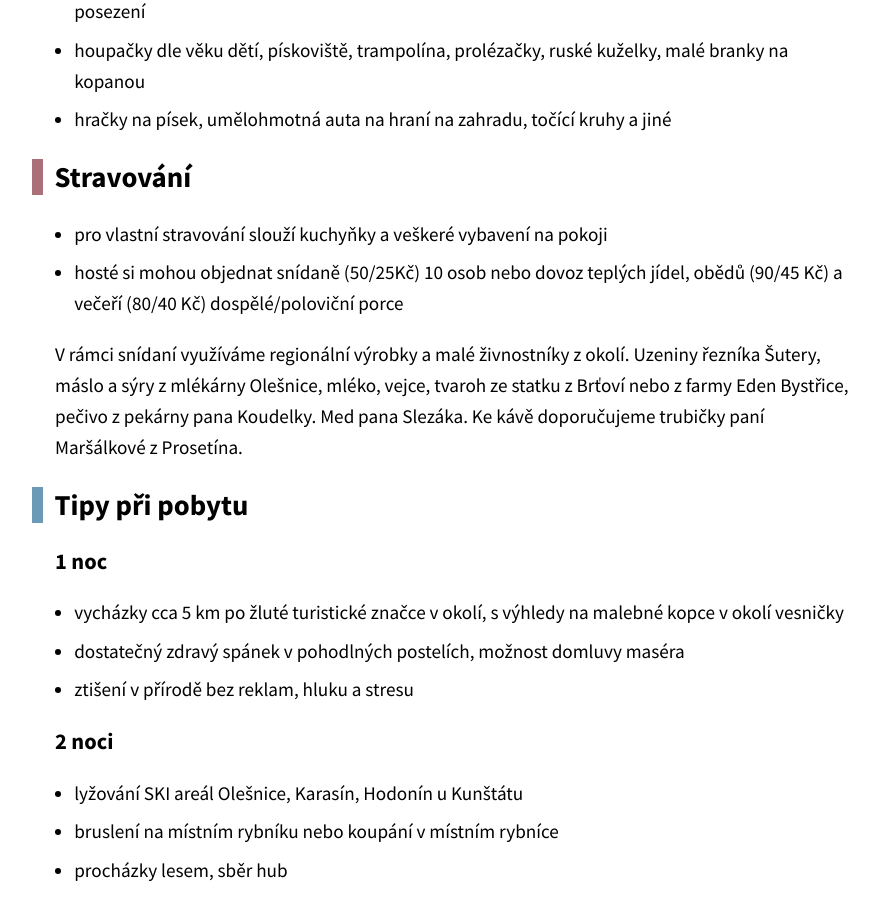
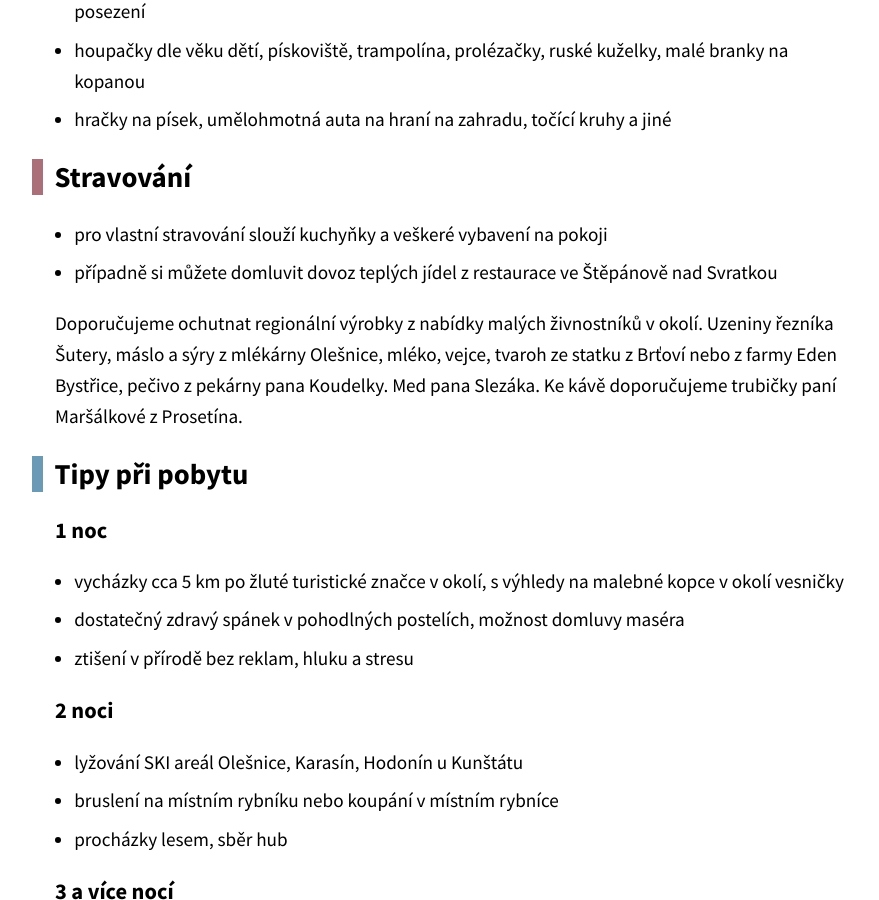
Before and after one commit to ctyridvory/website, a Jekyll site: the page built from ubytovani/pokoje.md, in a window 1280 px wide and 900 px high, scrolled down 2651 px. Shown: the whole window, without its empty margins (185-1064 px from the left). Built offline with Jekyll 4.4.1, drawn with Linux system fonts in a browser that asks for light colours; some web fonts are replaced.

Commit message:
Update pokoje.md

```diff
--- a/ubytovani/pokoje.md
+++ b/ubytovani/pokoje.md
@@ -71,9 +71,9 @@ Rodinný penzion poskytuje svým hostům 28 míst. Jedná se o 24 pevných lůž
 ## Stravování
 
 - pro vlastní stravování slouží kuchyňky a veškeré vybavení na pokoji
-- hosté si mohou objednat snídaně (50/25Kč)  10 osob nebo dovoz teplých jídel, obědů (90/45 Kč) a večeří (80/40 Kč) dospělé/poloviční porce
+- případně si můžete domluvit dovoz teplých jídel z restaurace ve Štěpánově nad Svratkou
 
-V rámci snídaní využíváme regionální výrobky a malé živnostníky z okolí. Uzeniny řezníka Šutery, máslo a sýry z mlékárny Olešnice, mléko, vejce, tvaroh ze statku z Brťoví nebo z farmy Eden Bystřice, pečivo z pekárny pana Koudelky. Med pana Slezáka. Ke kávě doporučujeme trubičky paní Maršálkové z Prosetína.
+Doporučujeme ochutnat regionální výrobky z nabídky malých živnostníků v okolí. Uzeniny řezníka Šutery, máslo a sýry z mlékárny Olešnice, mléko, vejce, tvaroh ze statku z Brťoví nebo z farmy Eden Bystřice, pečivo z pekárny pana Koudelky. Med pana Slezáka. Ke kávě doporučujeme trubičky paní Maršálkové z Prosetína.
 
 ## Tipy při pobytu
 
```
